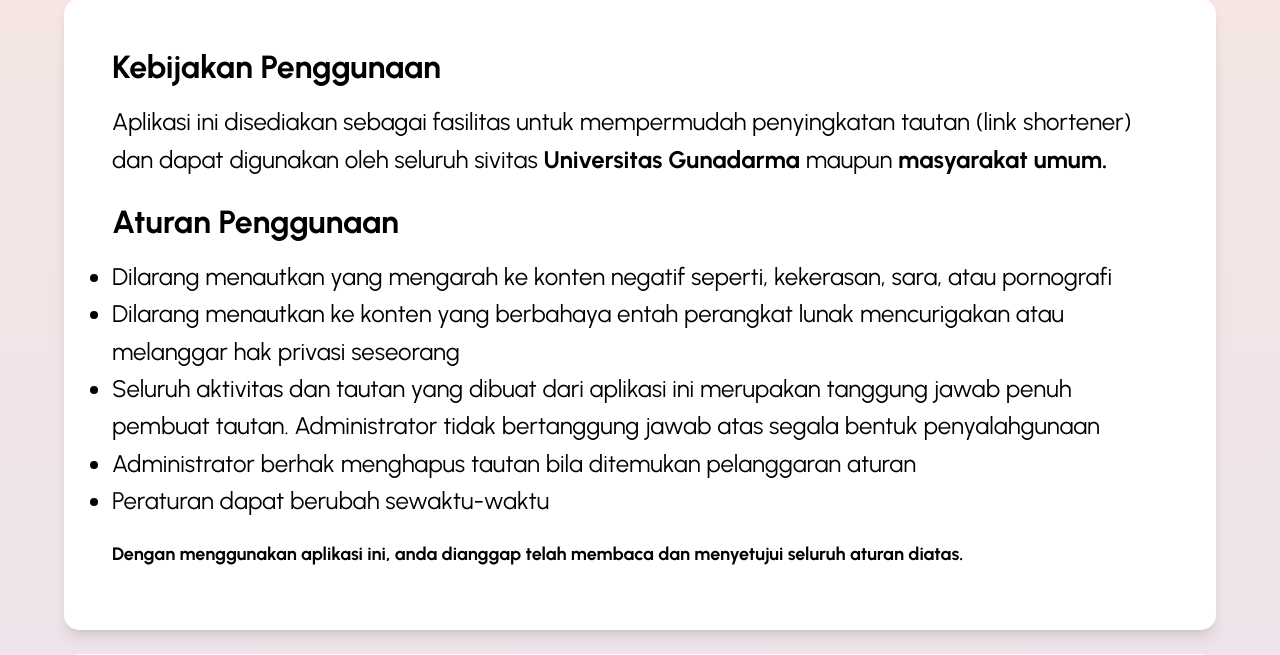
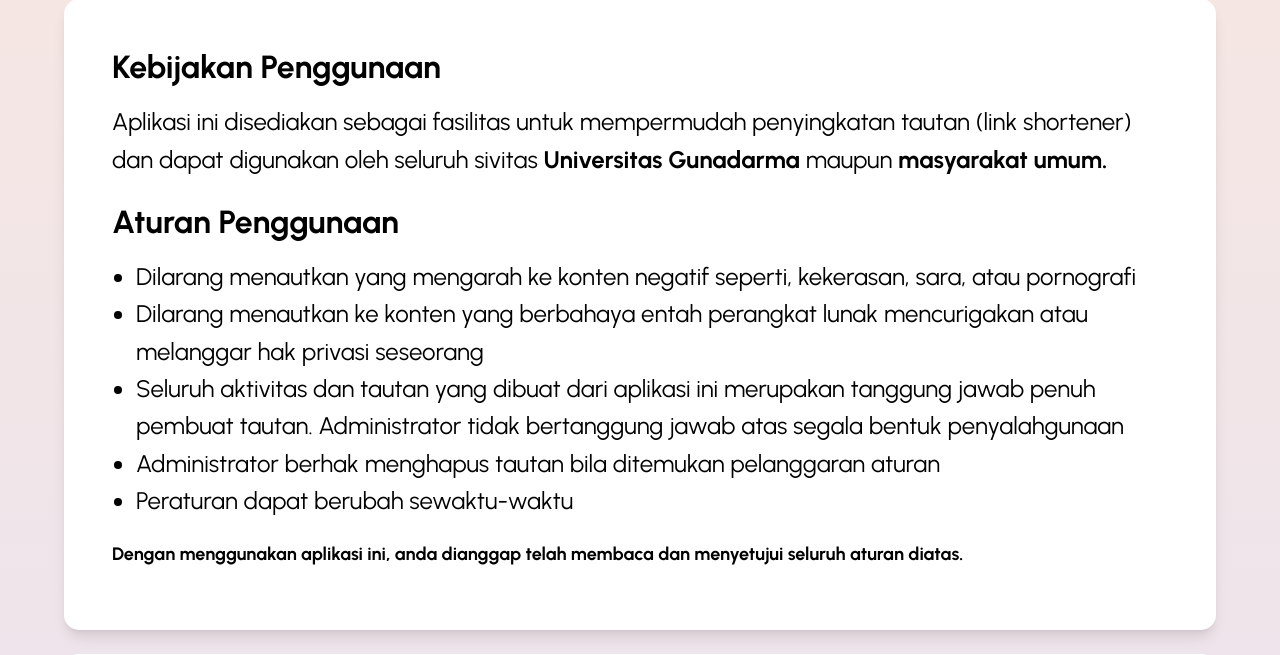
Before and after one commit to LuthfiMC269/UGlink, a Flask app: page / in a window 1280 px wide. Shown: the part 850-1505 px from the top of the page. Run offline with Flask 3, Linux system fonts and the light colour scheme; style sheets or scripts are compiled from the project's sources; some libraries are stand-ins or nearby versions.

Commit message:
minor fix

```diff
--- a/templates/index.html
+++ b/templates/index.html
@@ -195,7 +195,7 @@
             <h2 class="text-2xl lg:text-[32px] font-bold text-black mb-2 lg:mb-4 leading-tight">
                 Aturan Penggunaan
             </h2>
-            <ul style="list-style-type: disc" class="text-lg md:text-[24px]">
+            <ul style="list-style-type: disc" class="text-lg md:text-[24px] pl-6">
                 <li>Dilarang menautkan yang mengarah ke konten negatif seperti, kekerasan, sara, atau pornografi
                 </li>
                 <li>Dilarang menautkan ke konten yang berbahaya entah perangkat lunak mencurigakan atau melanggar hak
@@ -216,17 +216,17 @@
         <h2 class="text-2xl lg:text-[32px] font-bold text-black mb-2 lg:mb-4 leading-tight">
             Kontak
         </h2>
-        <h2 class="text-xl text-black leading-tight">
+        <h2 class="text-lg md:text-xl text-black leading-tight">
             Aplikasi dibuat oleh: <a href="https://lmcpsite.my.id" class="underline text-blue-500 hover:text-blue-800">https://lmcpsite.my.id</a>
         </h2>
-        <h2 class="text-xl text-black leading-tight">
+        <h2 class="text-lg md:text-xl text-black leading-tight">
             Email: <a href="mailto:Luthfimc269@pm.me" class="underline text-blue-500 hover:text-blue-800">Luthfimc269@pm.me</a>
         </h2>
-        <h2 class="text-xl text-black leading-tight mb-6">
+        <h2 class="text-lg md:text-xl text-black leading-tight mb-6">
             Website ini dipersembahkan untuk kampusku, <a href="https://gunadarma.ac.id"
                                                           class="underline text-blue-500 hover:text-blue-800">Gunadarma.ac.id</a>
         </h2>
-        <h2 class="text-xl text-black leading-tight">
+        <h2 class="text-lg md:text-xl text-black leading-tight">
             Website ini tidak berafiliasi dengan administrasi Universitas Gunadarma dan dikelola secara pribadi sampai
             pemberitahuan selanjutnya. Silahkan hubungi kontak untuk informasi lebih lanjut.
         </h2>
```
